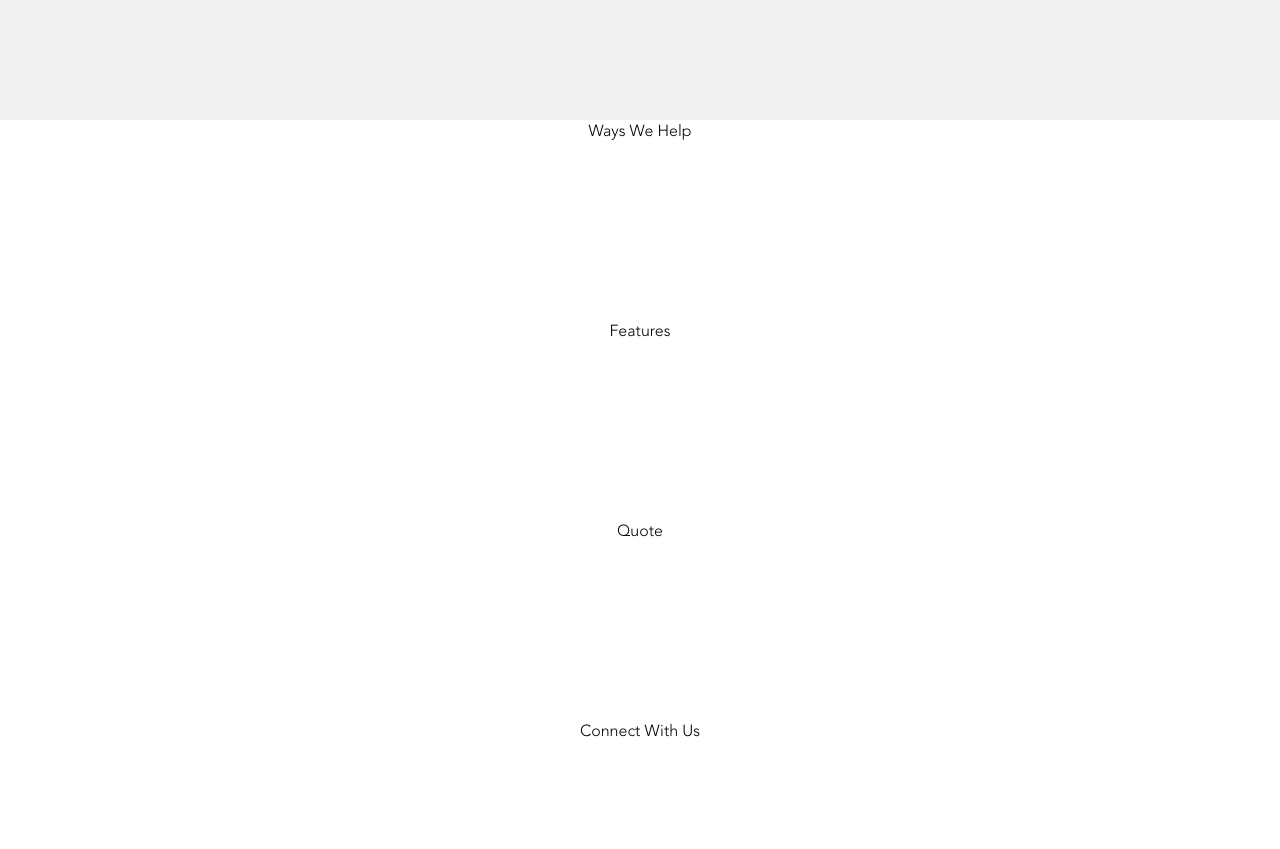
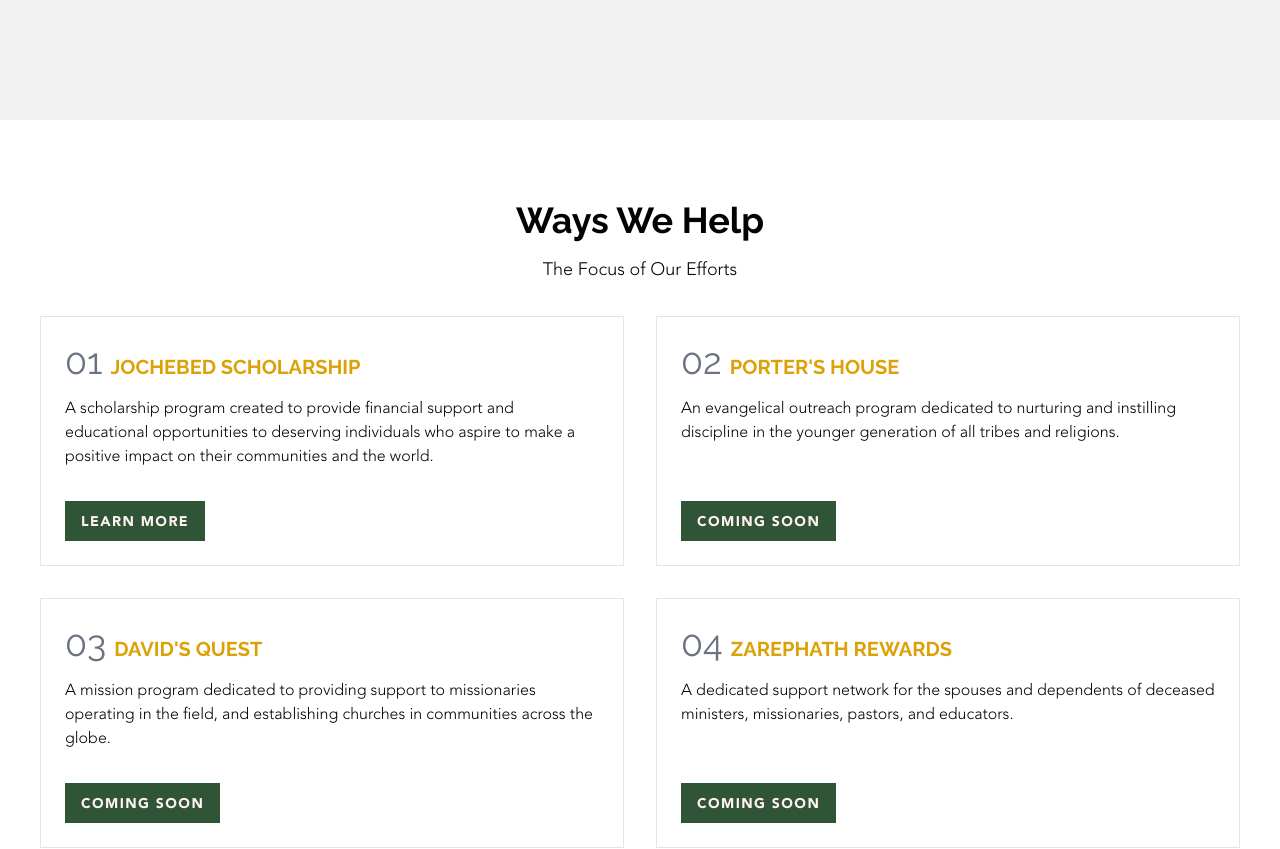
Before and after one commit to tunjioye/jochebed-foundation, a Next.js app: page / in a window 1280 px wide. Shown: the part 900-1749 px from the top of the page. Built offline with nearby package versions, Linux system fonts and the light colour scheme.

Commit message:
ADD : Ways We Help section to Home Page

```diff
--- a/src/app/page-components/become-a-member.tsx
+++ b/src/app/page-components/become-a-member.tsx
@@ -7,7 +7,7 @@ const BECOME_A_MEMBER_URL = "https://opencollective.com/jochebedfoundation#categ
 
 export default function BecomeAMember() {
   return (
-    <section className="flex flex-col justify-center items-center text-center w-full min-h-[500px] bg-gray p-4">
+    <section className="flex flex-col justify-center items-center text-center w-full min-h-[500px] bg-jf-gray p-4">
       <div className="flex flex-col gap-6 justify-center items-center text-center max-w-screen-md">
         <h2 className="text-3xl font-bold">Jochebed Foundation</h2>
         <p className="text-lg mb-2">
--- a/src/app/page-components/home-hero.tsx
+++ b/src/app/page-components/home-hero.tsx
@@ -4,7 +4,7 @@ export default function HomeHero() {
   return (
     <section className="flex flex-col justify-center items-center text-center w-full min-h-[400px] bg-primary text-white p-4">
       <h2 className="flex flex-wrap justify-center font-heading font-bold max-w-screen-lg text-5xl md:text-7xl">
-        <span className="leading-normal">Discipling Through Stewardship<span className="text-yellow">.</span></span>
+        <span className="leading-normal">Discipling Through Stewardship<span className="text-jf-yellow">.</span></span>
       </h2>
     </section>
   )
--- a/src/app/page-components/ways-we-help.tsx
+++ b/src/app/page-components/ways-we-help.tsx
@@ -1,9 +1,71 @@
 "use client"
+
+import Boxed from "@/components/public/boxed"
+import { Button } from "@/components/ui/button"
+import clsx from "clsx"
+import Link from "next/link"
+
+const WAYS_TO_HELP = [
+  {
+    title: "Jochebed Scholarship",
+    description:
+      "A scholarship program created to provide financial support and educational opportunities to deserving individuals who aspire to make a positive impact on their communities and the world.",
+    link: "https://opencollective.com/jochebed-scholarship",
+  },
+  {
+    title: "Porter's House",
+    description:
+      "An evangelical outreach program dedicated to nurturing and instilling discipline in the younger generation of all tribes and religions.",
+    link: null,
+  },
+  {
+    title: "David's Quest",
+    description:
+      "A mission program dedicated to providing support to missionaries operating in the field, and establishing churches in communities across the globe.",
+    link: null,
+  },
+  {
+    title: "Zarephath Rewards",
+    description:
+      "A dedicated support network for the spouses and dependents of deceased ministers, missionaries, pastors, and educators.",
+    link: null,
+  },
+]
 
 export default function WaysWeHelp() {
   return (
-    <section className="min-h-[200px]">
-      Ways We Help
+    <section className="py-20">
+      <Boxed>
+        <h2 className="font-heading text-center text-4xl font-bold mb-4">Ways We Help</h2>
+        <div className="text-center text-lg mb-8">The Focus of Our Efforts</div>
+        <div className="grid grid-cols-1 md:grid-cols-2 gap-8 px-4 md:px-10">
+          {WAYS_TO_HELP.map((item) => {
+            return (
+              <div key={item.title} className="flex flex-col items-start gap-4 border p-6">
+                <div className="flex gap-2 items-end font-heading">
+                  <span className="text-gray-500 text-4xl">0{WAYS_TO_HELP.indexOf(item) + 1}</span>
+                  <h3 className="uppercase text-xl font-bold text-jf-yellow">{item.title}</h3>
+                </div>
+                <p className="mb-4">{item.description}</p>
+                <Button
+                  asChild={item.link != null}
+                  className={clsx("mt-auto", {
+                    "cursor-not-allowed": item.link == null,
+                  })}
+                >
+                  {item.link != null ? (
+                    <Link href={item.link} target="_blank" rel="noreferrer noopener">
+                      <span className="h-[12px]">LEARN MORE</span>
+                    </Link>
+                  ) : (
+                    <span className="h-[12px]">COMING SOON</span>
+                  )}
+                </Button>
+              </div>
+            )
+          })}
+        </div>
+      </Boxed>
     </section>
   )
 }
--- a/src/styles/globals.css
+++ b/src/styles/globals.css
@@ -31,8 +31,8 @@
     /* END ShadCN Variables */
 
     /* Our Variables */
-    --yellow: #dda108;
-    --gray: #f1f1f1;
+    --jf-yellow: #dda108;
+    --jf-gray: #f1f1f1;
   }
 
   .dark {
@@ -64,8 +64,8 @@
     /* END ShadCN Variables */
 
     /* Our Variables */
-    --yellow: #dda108;
-    --gray: #f1f1f1;
+    --jf-yellow: #dda108;
+    --jf-gray: #f1f1f1;
   }
 }
 
--- a/tailwind.config.js
+++ b/tailwind.config.js
@@ -57,8 +57,8 @@ module.exports = {
           DEFAULT: "hsl(var(--card))",
           foreground: "hsl(var(--card-foreground))",
         },
-        yellow: "var(--yellow)",
-        gray: "var(--gray)",
+        "jf-yellow": "var(--jf-yellow)",
+        "jf-gray": "var(--jf-gray)",
       },
       borderRadius: {
         lg: "var(--radius)",
```
